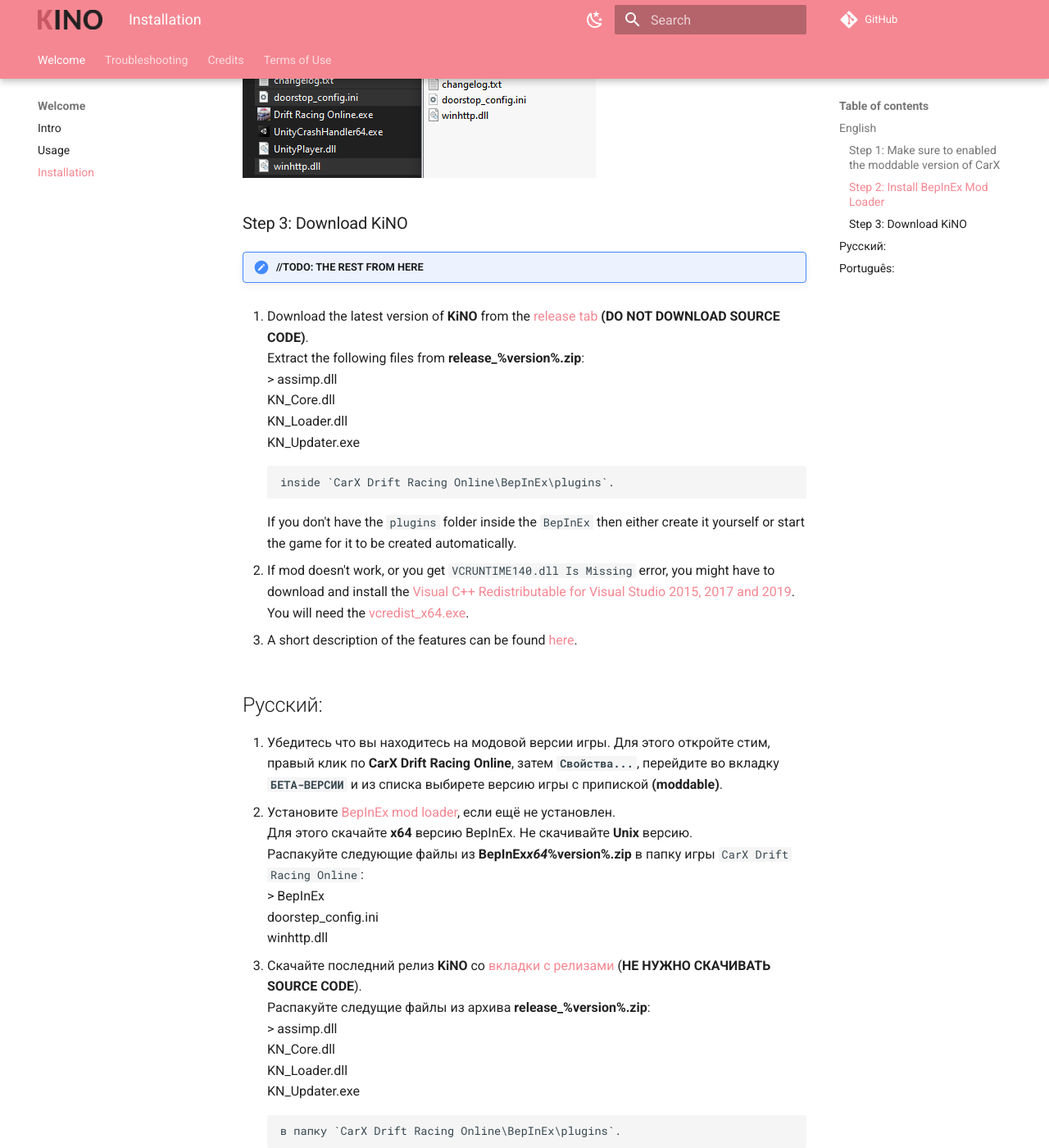
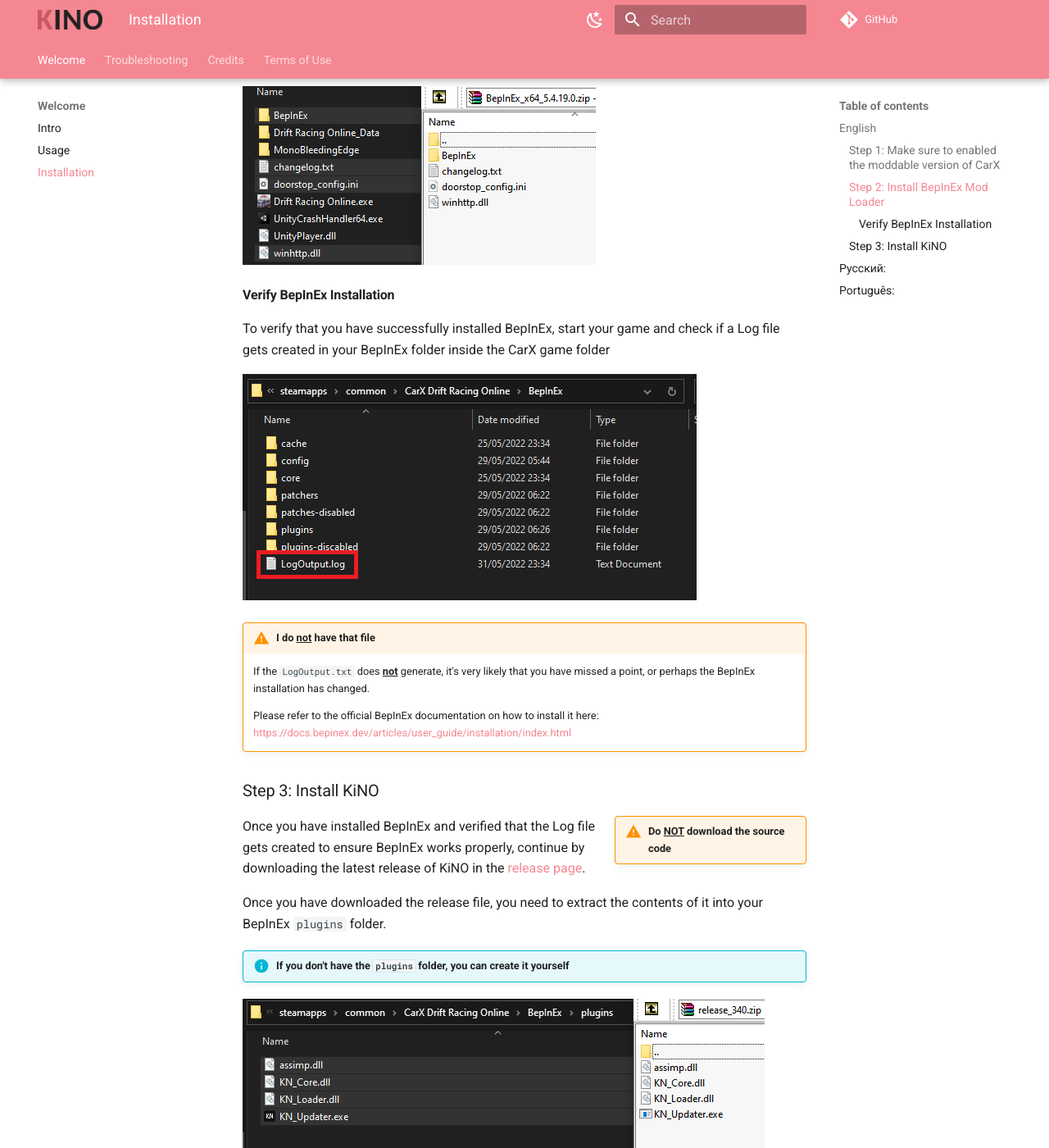
Before and after one commit to trbflxr/kino, an MkDocs documentation site: the page built from docs/installation.md, in a window 1280 px wide and 1400 px high, scrolled down 2272 px. Shown: the whole window at 82% size. Built offline with MkDocs 1.6.1 and Material for MkDocs 9.7.7, drawn with Linux system fonts in a browser that asks for light colours; comment, search, counter and statistics services are not loaded; some of the changed text lies outside the part shown.

Commit message:
Finish English installation instructions

```diff
--- a/docs/installation.md
+++ b/docs/installation.md
@@ -29,32 +29,54 @@ Make sure **NOT** to download the _Source Code_. What we require is the `BepInEx
 
 If you're running Windows in 32bit, you need the `x86` file instead of `x64` as chosen in our example.
 
-![Example image from BepInEx's releases page](img/bepinex_download.png)
+??? faq "Do I need 64 or 32 bit?"
+    You can easily check if your system is running 32 or 64 bit by going into
+    `Windows Settings` :material-chevron-right: `System` :material-chevron-right: `About`
+
+    ![Example image of the Windows settings highlighting the "System Type" value in the before mentioned About page](img/win_settings_sys_type.png)
+
+???+ info "Example for 64bit"
+    ![Example image from BepInEx's releases page](img/bepinex_download.png)
 
 Once downloaded, extract the contents of the `.zip` archieve into your CarX Drift Racing Online folder.
 
 ![Example image of the CarX game folder with the BepInEx files extracted into it](img/bepinex_extraction.png)
 
-### Step 3: Download KiNO
+#### Verify BepInEx Installation
 
-!!! TODO "//TODO: THE REST FROM HERE"
+To verify that you have successfully installed BepInEx, start your game and check if a Log file gets created in your BepInEx folder inside the CarX game folder
 
-3.  Download the latest version of **KiNO** from the [release tab](https://github.com/trbflxr/kino/releases) **(DO NOT DOWNLOAD SOURCE CODE)**.
-    Extract the following files from **release\_%version%.zip**:
-     > assimp.dll
-     KN_Core.dll
-     KN_Loader.dll
-     KN_Updater.exe
+![Example iamge showing the LogOutput.txt inside our BepInEx folder](img/bepinex_verify_logfile.png)
 
-        inside `CarX Drift Racing Online\BepInEx\plugins`.
+!!! warning "I do ^^not^^ have that file"
+    If the `LogOutput.txt` does ^^**not**^^ generate, it's very likely that you have missed a point, or perhaps the BepInEx installation has changed.
 
-    If you don't have the `plugins` folder inside the `BepInEx` then either create it yourself or start the game for it to be created automatically.
+    Please refer to the official BepInEx documentation on how to install it here:
+    <https://docs.bepinex.dev/articles/user_guide/installation/index.html>
 
-4.  If mod doesn't work, or you get `VCRUNTIME140.dll Is Missing` error, you might have to download and install the [Visual C++ Redistributable for Visual Studio 2015, 2017 and 2019](https://support.microsoft.com/en-us/help/2977003/the-latest-supported-visual-c-downloads). You will need the [vcredist_x64.exe](https://aka.ms/vs/16/release/vc_redist.x64.exe).
+### Step 3: Install KiNO
 
-5.  A short description of the features can be found [here](README.md).
+!!! warning inline end "Do ^^**NOT**^^ download the source code"
+
+Once you have installed BepInEx and verified that the Log file gets created to ensure BepInEx works properly, continue by downloading the latest release of KiNO in the [release page](https://github.com/trbflxr/kino/releases).
+
+Once you have downloaded the release file, you need to extract the contents of it into your BepInEx `plugins` folder.
+
+!!! info "If you don't have the `plugins` folder, you can create it yourself"
+
+![Example image showing the extracted files from the zip in the plugins folder](img/kino_extraction.png)
+
+!!! warning "I'm getting `VCRUNTIME140.dll Is Missing` error"
+    Please install the [Visual C++ Redistributable for Visual Studio 2015, 2017 and 2019](https://support.microsoft.com/en-us/help/2977003/the-latest-supported-visual-c-downloads).
+    You will need the [vcredist_x64.exe](https://aka.ms/vs/16/release/vc_redist.x64.exe).
+
+That's it, when you start up CarX now it should be ready. Please take a look at our [usage guide](usage.md) to get started!
+
+---
 
 ## Русский:
+
+!!! TODO "Needs contribution by someone speaking the language to be reworked similar to the English version!"
 
 1.  Убедитесь что вы находитесь на модовой версии игры. Для этого откройте стим, правый клик по **CarX Drift Racing Online**, затем **`Свойства...`**, перейдите во вкладку **`БЕТА-ВЕРСИИ`** и из списка выбирете версию игры с припиской **(moddable)**.
 1.  Установите [BepInEx mod loader](https://github.com/BepInEx/BepInEx/releases), если ещё не установлен.
```
Also changed, not shown: docs/img/bepinex_verify_logfile.png (added), docs/img/kino_extraction.png (added), docs/img/win_settings_sys_type.png (added).
